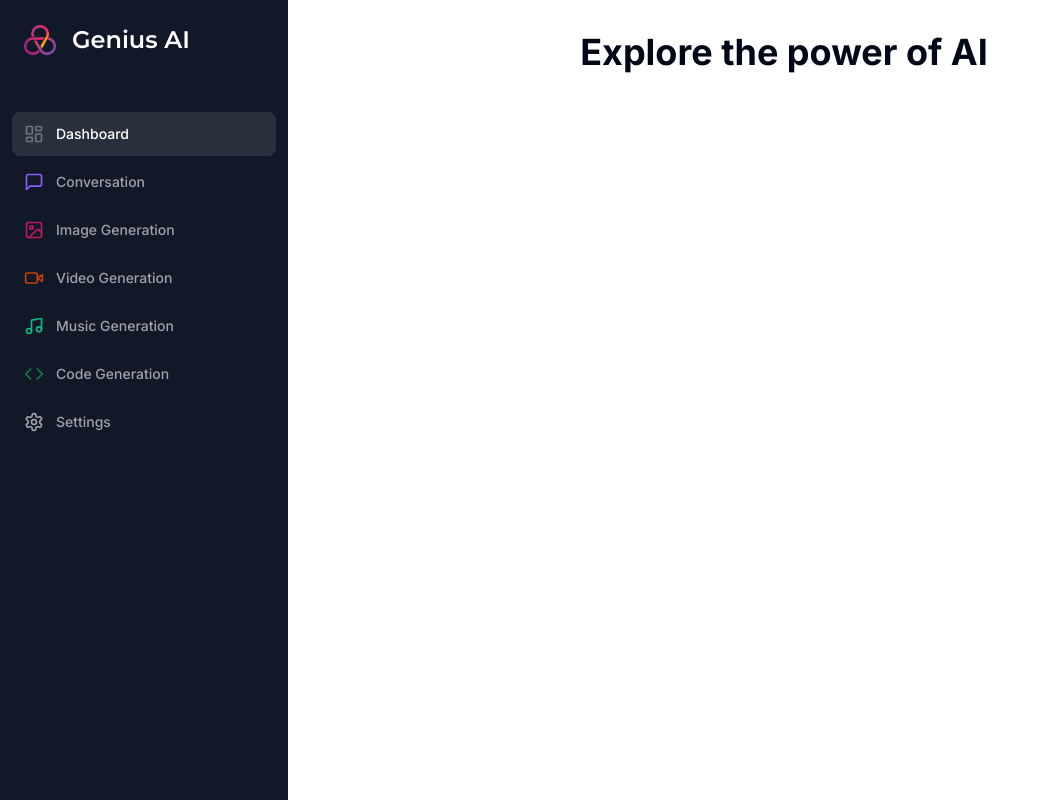
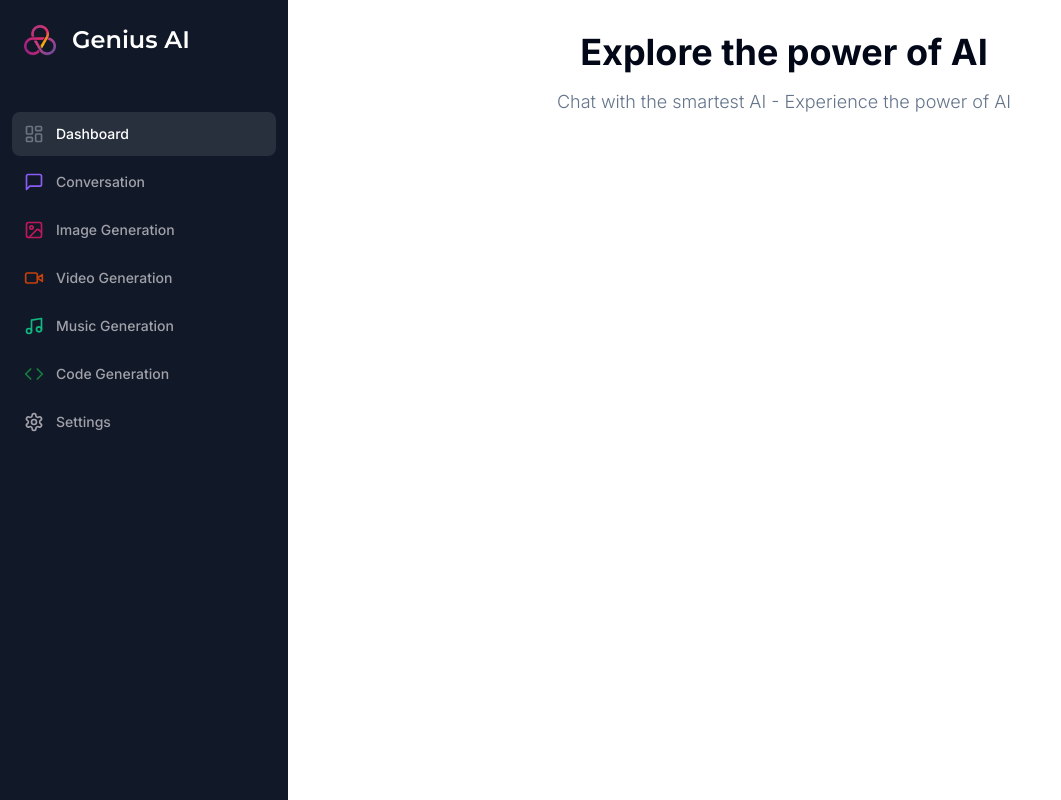
Before and after one commit to Zaid-maker/genius-ai, a Next.js app: page /dashboard in a window 1280 px wide. Shown: the whole page, without its empty margins (0-1061 px from the left). Built offline with nearby package versions, Linux system fonts and the light colour scheme.

Commit message:
add description and render the component on client

```diff
--- a/app/(dashboard)/(routes)/dashboard/page.tsx
+++ b/app/(dashboard)/(routes)/dashboard/page.tsx
@@ -1,3 +1,5 @@
+"use client";
+
 import React from "react";
 
 const DashboardPage = () => {
@@ -7,6 +9,9 @@
         <h2 className="text-2xl md:text-4xl font-bold text-center">
           Explore the power of AI
         </h2>
+        <p className="text-muted-foreground font-light text-sm md:text-lg text-center">
+          Chat with the smartest AI - Experience the power of AI
+        </p>
       </div>
     </div>
   );
```
